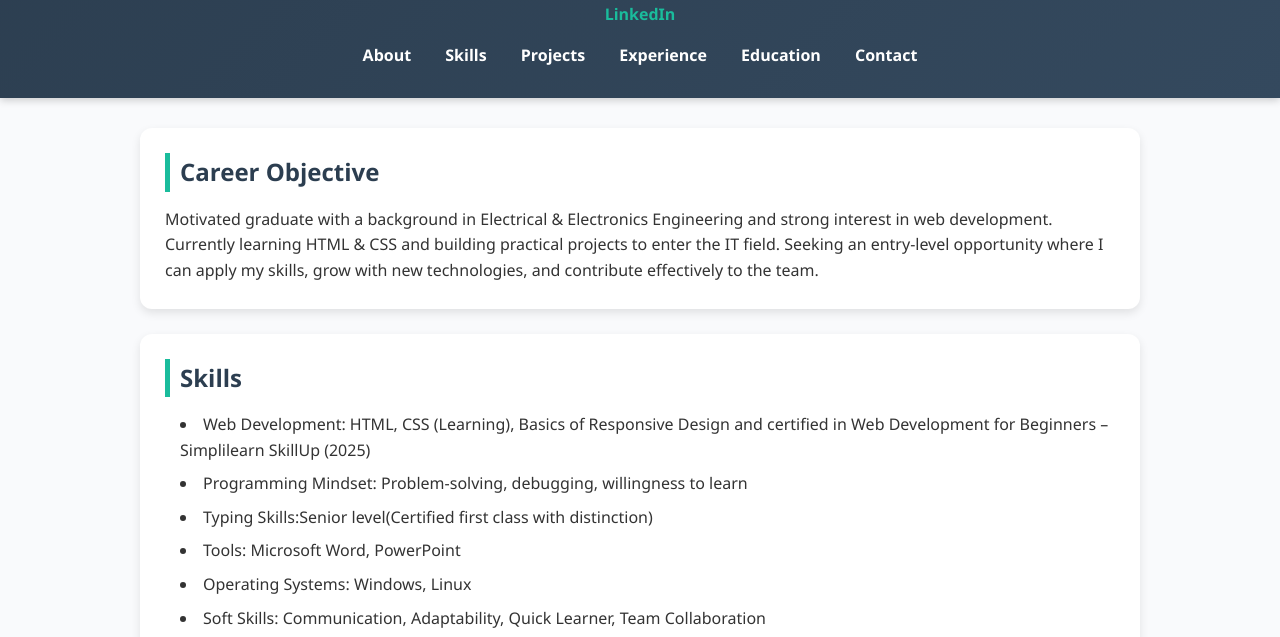
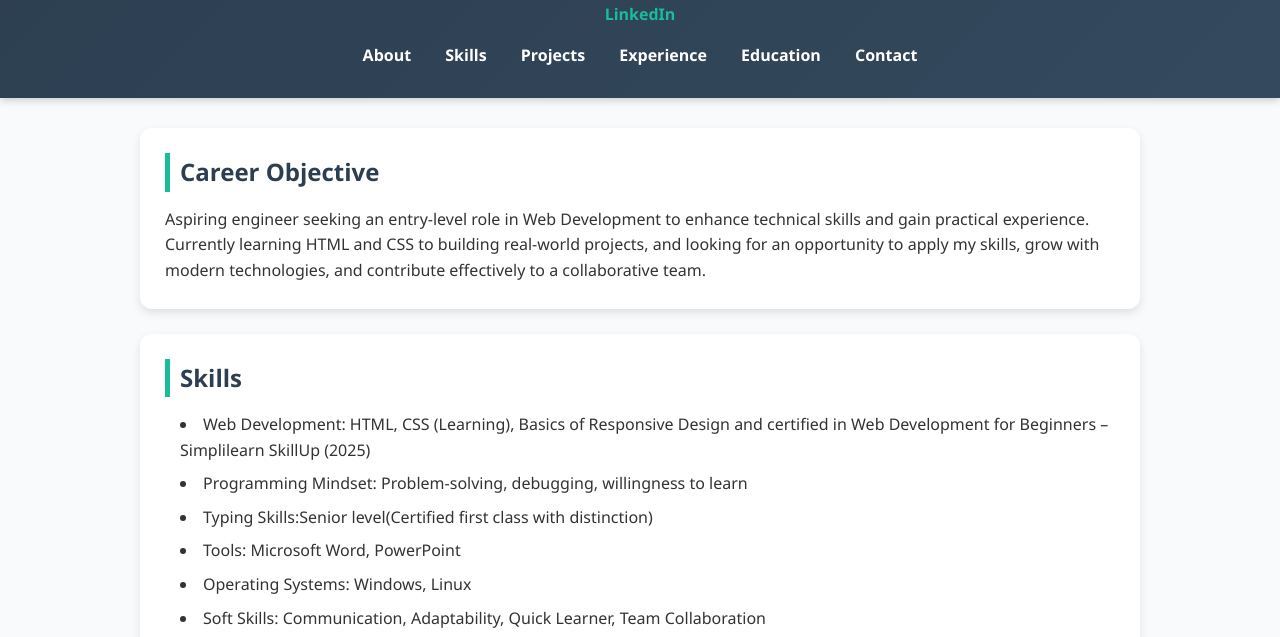
Before and after one commit to Praveenkumar-Velusamy/Praveenkumar-Velusamy.github.io, a plain HTML site: page index.html in a window 1280 px wide. Shown: the part 163-800 px from the top of the page. Drawn offline with Linux system fonts and the light colour scheme.

Commit message:
index.html

```diff
--- a/index.html
+++ b/index.html
@@ -29,8 +29,8 @@
   <div class="container">
     <section id="about">
       <h2>Career Objective</h2>
-      <p>Motivated graduate with a background in Electrical & Electronics Engineering and strong interest in web development. Currently learning HTML & CSS and building practical projects to enter the IT field. Seeking an entry-level opportunity where I can apply my skills, grow with new technologies, and contribute effectively to the team.</p>
-    </section>
+      <p>     Aspiring engineer seeking an entry-level role in Web Development to enhance technical skills and gain practical experience. Currently learning HTML and CSS to building real-world projects, and looking for an opportunity to apply my skills, grow with modern technologies, and contribute effectively to a collaborative team.</p>
+   </section>
 
     <section id="skills">
       <h2>Skills</h2>
```
